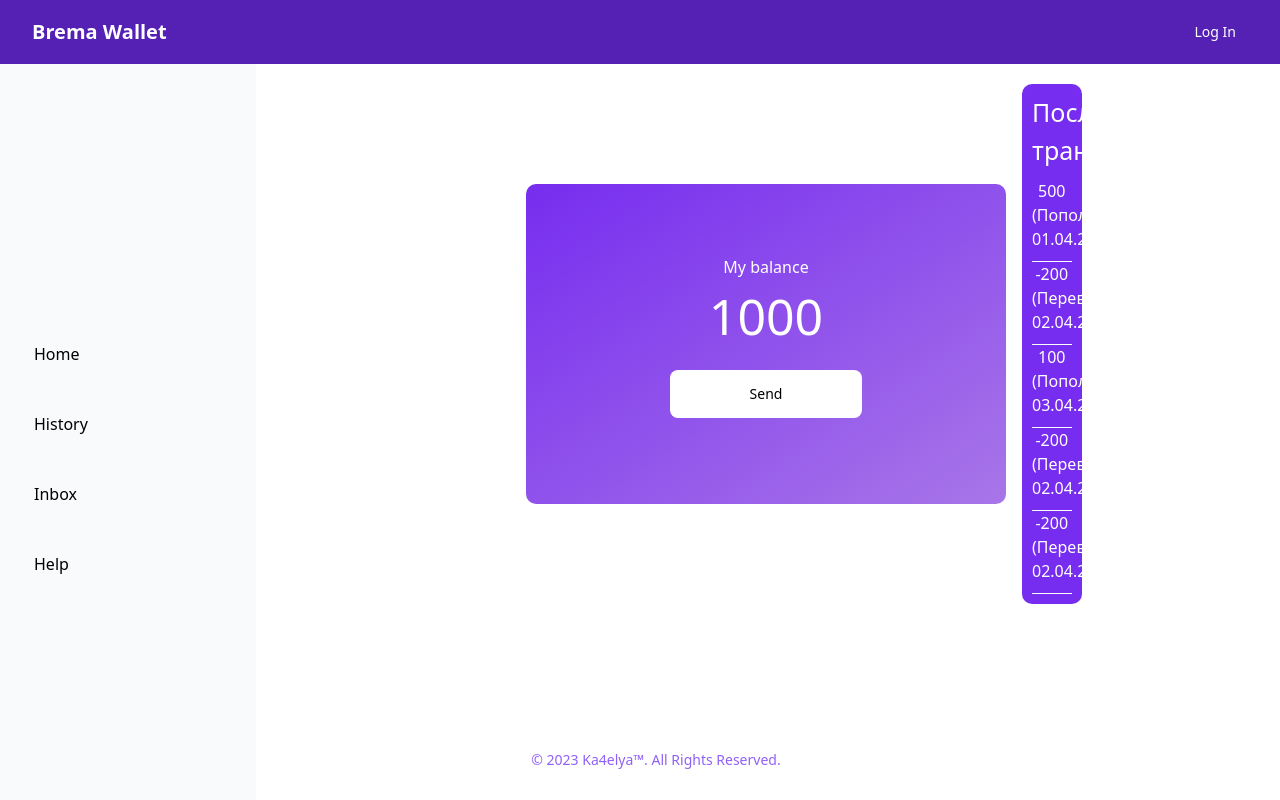
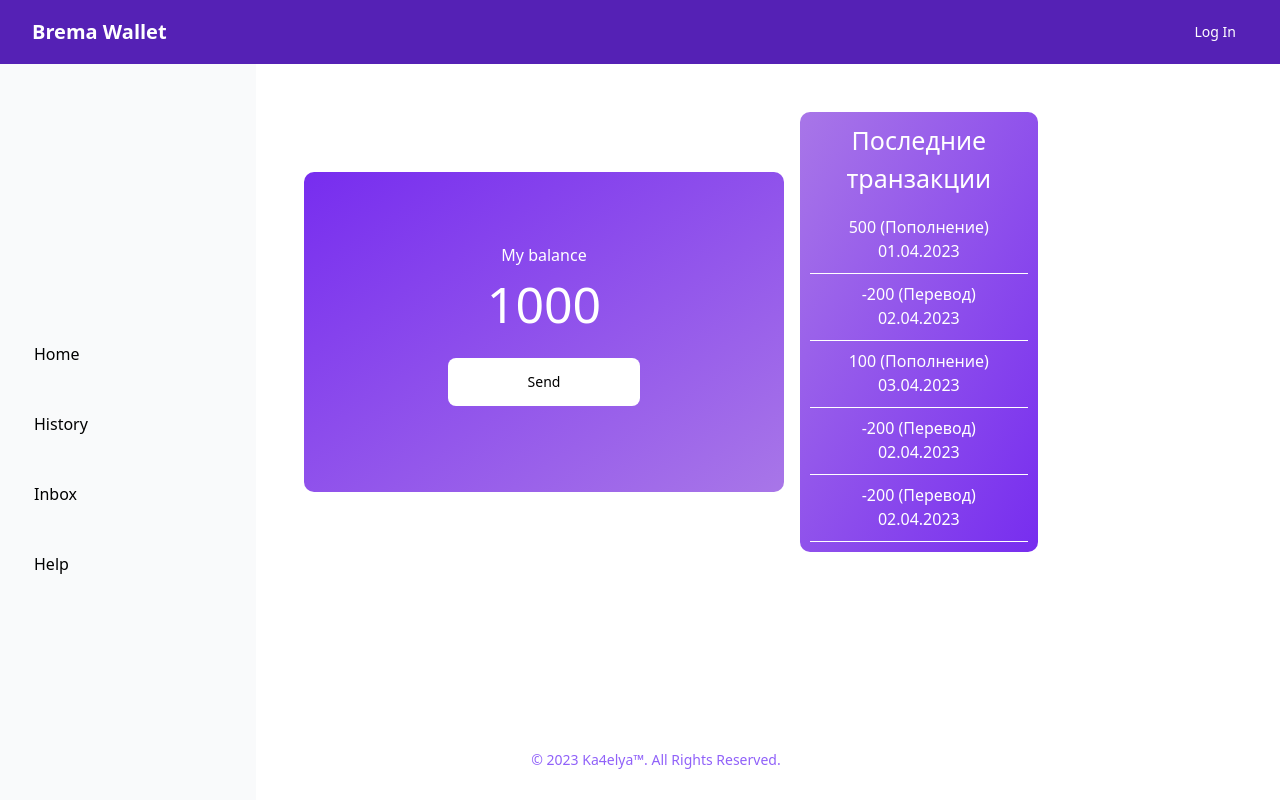
Before and after one commit to luvlqq/bremaWallet, a SvelteKit app in the folder packages/client/: page /accountPage in a window 1280 px wide. Built offline with nearby package versions, Linux system fonts and the light colour scheme.

Commit message:
Fix positions fix balance position and history

```diff
--- a/packages/client/src/routes/accountPage/+page.svelte
+++ b/packages/client/src/routes/accountPage/+page.svelte
@@ -23,23 +23,30 @@
 </script>
 <style>
     .dashboard {
+        display: flex;
+        flex-direction: column;
         justify-content: center;
-        flex-direction: row;
-        padding: 20px;
-        margin-left: 250px;
+        align-items: stretch; /* добавляем выравнивание по высоте */
+        height: 100%; /* задаем высоту родительского контейнера */
+        padding: 3rem;
+    }
+    .flex-grow {
+        flex: 1;
+        height: 100%; /* задаем высоту дочерним элементам */
     }
 </style>
 <Nav/>
 <Sidebar/>
 <div class="">
     <div class="dashboard">
-        <div class="ml-64 flex justify-center items-center space-x-4">
+        <div class="ml-64 flex items-center h-full">
             <div class="flex-grow">
-                    <Balance balance={balance}/>
+                <Balance balance={balance}/>
             </div>
-            <div class="flex-grow">
+            <div class="flex-grow ml-4 h-full">
                 <Transactions transactions={transactions}/>
             </div>
         </div>
     </div>
+
 </div>
--- a/packages/client/src/routes/components/dashboard/transactions.svelte
+++ b/packages/client/src/routes/components/dashboard/transactions.svelte
@@ -6,7 +6,7 @@
     <div class="transactions">
         <div class="last-tr">Последние транзакции</div>
         {#each transactions as transaction}
-            <div class="transaction">
+            <div class="transaction my-2">
                 <p>{transaction.amount} ({transaction.type})</p>
                 <p>{transaction.date}</p>
             </div>
@@ -24,7 +24,7 @@
         border-bottom: 1px solid #ffffff;
     }
     .transactions-wrapper {
-        width: 25%;
+        width: 55%;
         height: 100%;
 
     }
@@ -32,13 +32,16 @@
         display: flex;
         flex-direction: column;
         justify-content: space-between;
-        background-color: #772def;
+        background-image: linear-gradient(to top left, #772def, #a876e8);
         padding: 10px;
         border-radius: 10px;
         color: white;
         flex: 1;
         text-align: center;
+        max-height: 500px; /* задаем максимальную высоту блока */
+        max-width: 500px;
     }
+
     .transaction {
         margin-bottom: 10px;
     }
```
